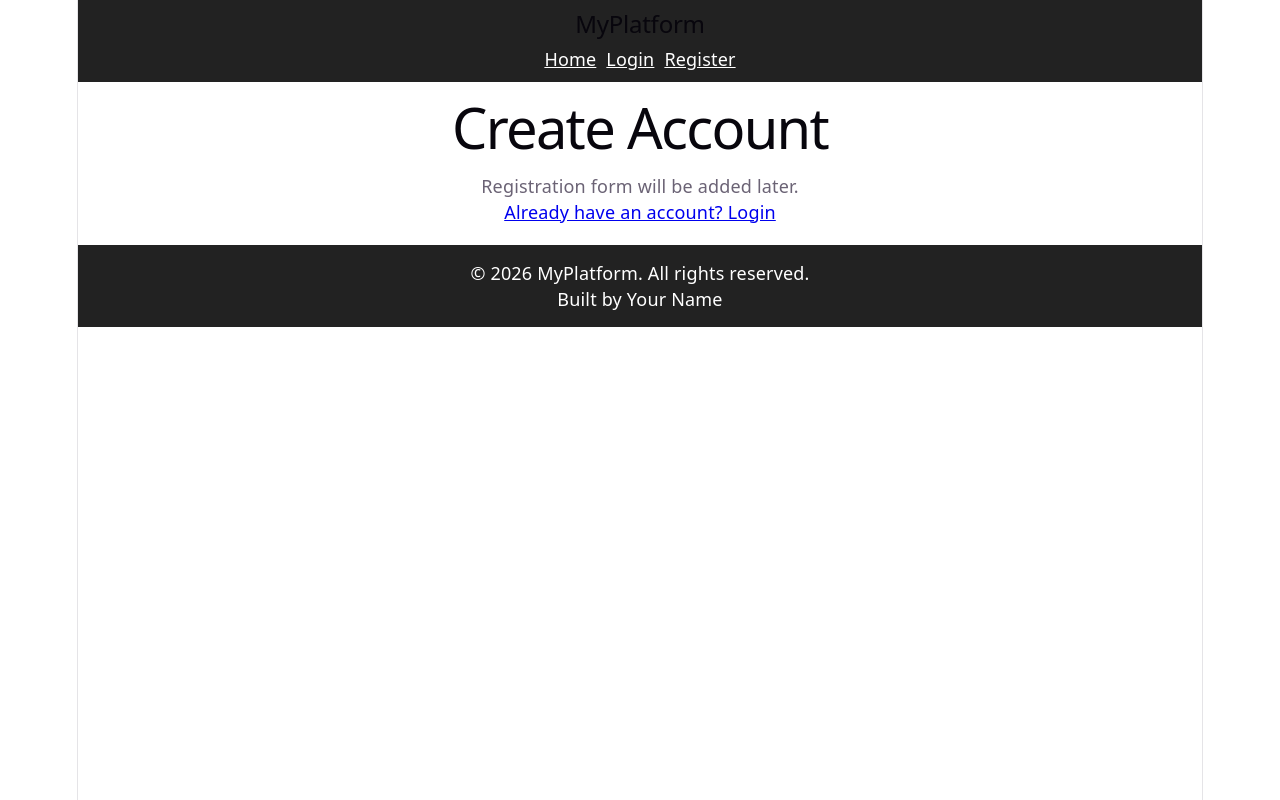
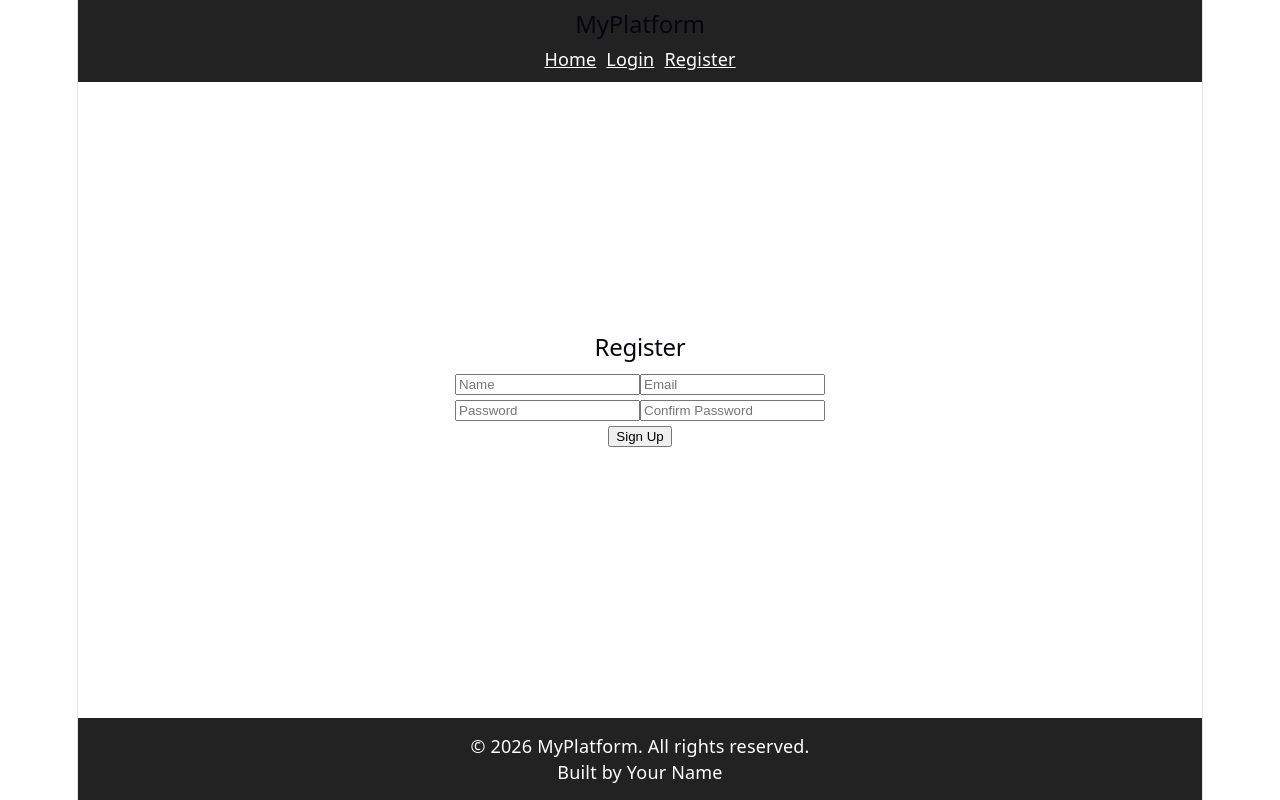
Before and after one commit to gurukarthickss128-web/creators-platform, a React (Vite) app in the folder client/: page /register in a window 1280 px wide. Built offline with nearby package versions, Linux system fonts and the light colour scheme.

Commit message:
added user registration

```diff
--- a/client/src/pages/Register.jsx
+++ b/client/src/pages/Register.jsx
@@ -1,11 +1,170 @@
-import { Link } from "react-router-dom";
+import { useState } from "react";
 
-export default function Register() {
+const Register = () => {
+  // ================= STATE =================
+  const [formData, setFormData] = useState({
+    name: "",
+    email: "",
+    password: "",
+    confirmPassword: ""
+  });
+
+  const [errors, setErrors] = useState({});
+  const [isLoading, setIsLoading] = useState(false);
+  const [successMessage, setSuccessMessage] = useState("");
+  const [apiError, setApiError] = useState("");
+
+  // ================= HANDLE INPUT =================
+  const handleChange = (e) => {
+    const { name, value } = e.target;
+
+    setFormData((prev) => ({
+      ...prev,
+      [name]: value
+    }));
+
+    // clear field error when user types
+    setErrors((prev) => ({
+      ...prev,
+      [name]: ""
+    }));
+  };
+
+  // ================= VALIDATION =================
+  const validateForm = () => {
+    const newErrors = {};
+
+    const emailRegex = /^[^\s@]+@[^\s@]+\.[^\s@]+$/;
+
+    if (!formData.name || formData.name.trim().length < 2) {
+      newErrors.name = "Name must be at least 2 characters";
+    }
+
+    if (!emailRegex.test(formData.email)) {
+      newErrors.email = "Enter a valid email address";
+    }
+
+    if (!formData.password || formData.password.length < 6) {
+      newErrors.password = "Password must be at least 6 characters";
+    }
+
+    if (formData.password !== formData.confirmPassword) {
+      newErrors.confirmPassword = "Passwords do not match";
+    }
+
+    setErrors(newErrors);
+
+    return Object.keys(newErrors).length === 0;
+  };
+
+  // ================= SUBMIT =================
+  const handleSubmit = async (e) => {
+    e.preventDefault();
+
+    if (isLoading) return;
+
+    setSuccessMessage("");
+    setApiError("");
+
+    if (!validateForm()) return;
+
+    setIsLoading(true);
+
+    try {
+      const response = await fetch("/api/users/register", {
+        method: "POST",
+        headers: {
+          "Content-Type": "application/json"
+        },
+        body: JSON.stringify({
+          name: formData.name.trim(),
+          email: formData.email.toLowerCase(),
+          password: formData.password
+        })
+      });
+
+      const data = await response.json();
+
+      if (response.ok) {
+        setSuccessMessage("User registered successfully 🎉");
+
+        setFormData({
+          name: "",
+          email: "",
+          password: "",
+          confirmPassword: ""
+        });
+      } else {
+        setApiError(data.message || "Registration failed");
+      }
+    } catch (error) {
+      setApiError("Server not reachable");
+      console.log(error);
+    }
+
+    setIsLoading(false);
+  };
+
+  // ================= UI =================
   return (
-    <div>
-      <h1>Create Account</h1>
-      <p>Registration form will be added later.</p>
-      <Link to="/login">Already have an account? Login</Link>
+    <div style={{ maxWidth: "400px", margin: "auto" }}>
+      <h2>Register</h2>
+
+      <form onSubmit={handleSubmit}>
+        {/* NAME */}
+        <input
+          name="name"
+          value={formData.name}
+          onChange={handleChange}
+          placeholder="Name"
+        />
+        {errors.name && <p style={{ color: "red" }}>{errors.name}</p>}
+
+        {/* EMAIL */}
+        <input
+          name="email"
+          value={formData.email}
+          onChange={handleChange}
+          placeholder="Email"
+        />
+        {errors.email && <p style={{ color: "red" }}>{errors.email}</p>}
+
+        {/* PASSWORD */}
+        <input
+          type="password"
+          name="password"
+          value={formData.password}
+          onChange={handleChange}
+          placeholder="Password"
+        />
+        {errors.password && <p style={{ color: "red" }}>{errors.password}</p>}
+
+        {/* CONFIRM PASSWORD */}
+        <input
+          type="password"
+          name="confirmPassword"
+          value={formData.confirmPassword}
+          onChange={handleChange}
+          placeholder="Confirm Password"
+        />
+        {errors.confirmPassword && (
+          <p style={{ color: "red" }}>{errors.confirmPassword}</p>
+        )}
+
+        {/* BUTTON */}
+        <button type="submit" disabled={isLoading}>
+          {isLoading ? "Creating Account..." : "Sign Up"}
+        </button>
+
+        {/* MESSAGES */}
+        {successMessage && (
+          <p style={{ color: "green" }}>{successMessage}</p>
+        )}
+
+        {apiError && <p style={{ color: "red" }}>{apiError}</p>}
+      </form>
     </div>
   );
-}
+};
+
+export default Register;
```
Also changed, not shown: 1 other file (tests, documents, lock files or other folders).
